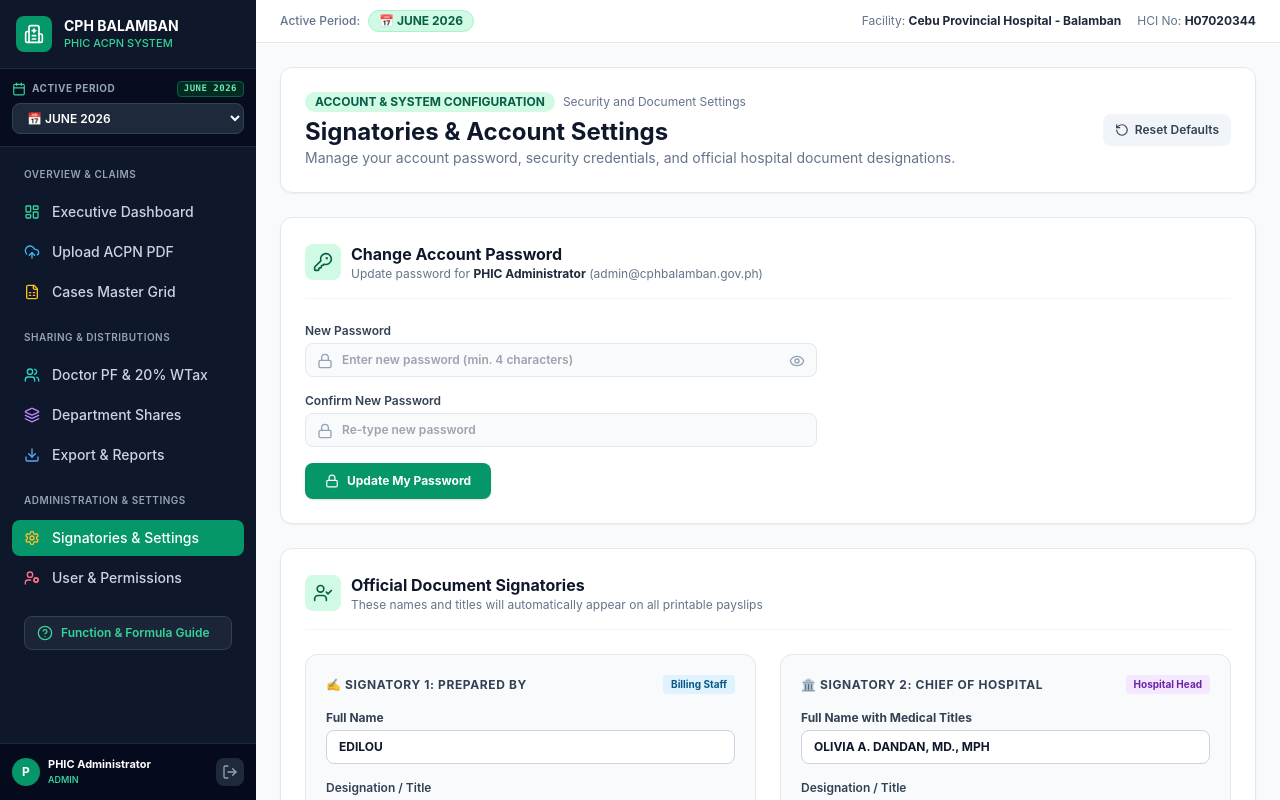
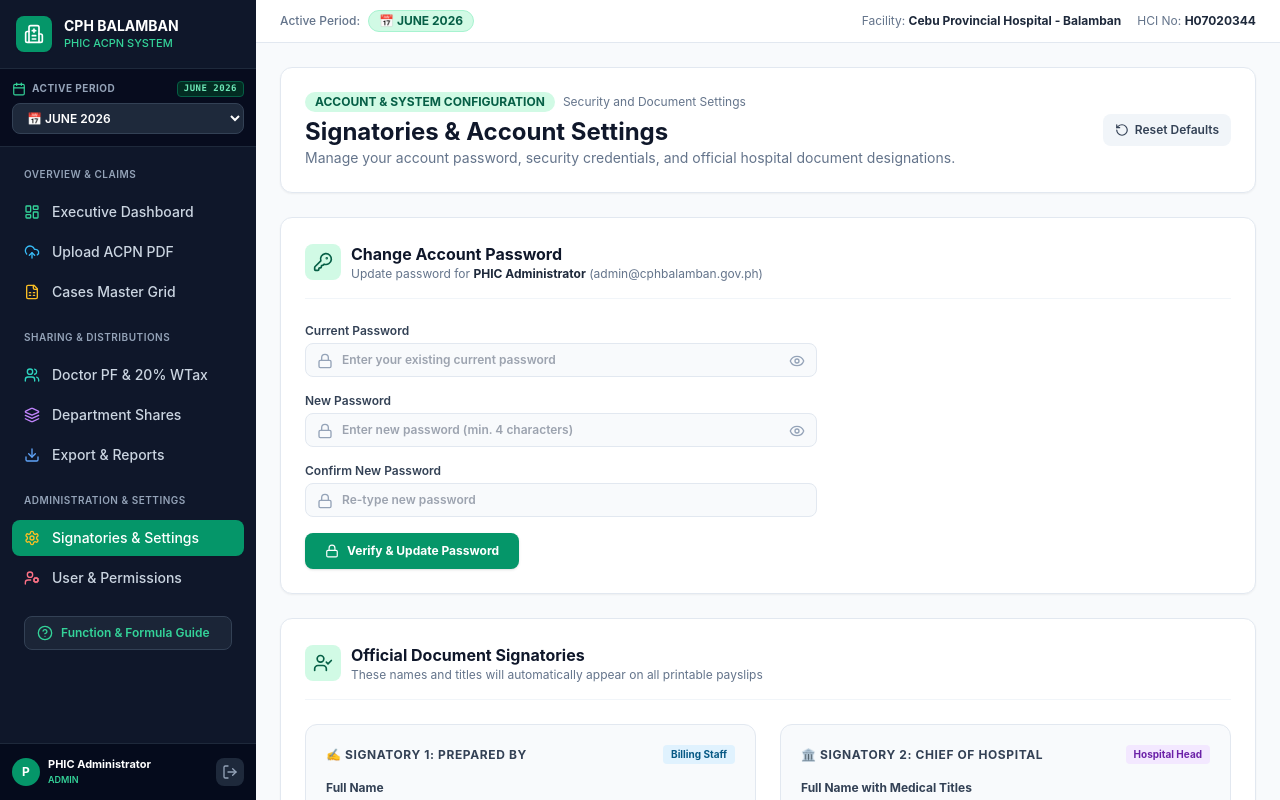
Before and after one commit to pluknigelpasco-cloud/cph-balamban-acpn, a Next.js app: page /settings in a window 1280 px wide. Built offline with nearby package versions, Linux system fonts and the light colour scheme.

Commit message:
Security update: Require current password verification before updating account password in Settings

```diff
--- a/src/app/settings/page.tsx
+++ b/src/app/settings/page.tsx
@@ -33,7 +33,8 @@ export default function SettingsPage() {
   const [currentPassword, setCurrentPassword] = useState('');
   const [newPassword, setNewPassword] = useState('');
   const [confirmPassword, setConfirmPassword] = useState('');
-  const [showPassword, setShowPassword] = useState(false);
+  const [showCurrentPassword, setShowCurrentPassword] = useState(false);
+  const [showNewPassword, setShowNewPassword] = useState(false);
   const [passwordSuccess, setPasswordSuccess] = useState<string | null>(null);
   const [passwordError, setPasswordError] = useState<string | null>(null);
 
@@ -69,11 +70,8 @@ export default function SettingsPage() {
     setPasswordError(null);
     setPasswordSuccess(null);
 
-    if (!newPassword || newPassword.length < 4) {
-      return setPasswordError('New password must be at least 4 characters long.');
-    }
-    if (newPassword !== confirmPassword) {
-      return setPasswordError('New password and confirmation do not match.');
+    if (!currentPassword.trim()) {
+      return setPasswordError('Please enter your current password.');
     }
 
     const savedUsersStr = localStorage.getItem('cph_users_list');
@@ -83,6 +81,25 @@ export default function SettingsPage() {
     }
 
     const userEmail = user?.email || 'admin@cphbalamban.gov.ph';
+    const existingUser = usersList.find(u => u.email.toLowerCase() === userEmail.toLowerCase());
+
+    // Default initial password is 'admin' or 'doctor' if not yet explicitly modified
+    const expectedPassword = existingUser?.password || (user?.role === 'doctor' ? 'doctor' : 'admin');
+
+    if (currentPassword !== expectedPassword) {
+      return setPasswordError('Incorrect current password. Please enter your valid existing password.');
+    }
+
+    if (!newPassword || newPassword.length < 4) {
+      return setPasswordError('New password must be at least 4 characters long.');
+    }
+    if (newPassword === currentPassword) {
+      return setPasswordError('New password must be different from your current password.');
+    }
+    if (newPassword !== confirmPassword) {
+      return setPasswordError('New password and confirmation do not match.');
+    }
+
     const existingIdx = usersList.findIndex(u => u.email.toLowerCase() === userEmail.toLowerCase());
 
     if (existingIdx !== -1) {
@@ -102,7 +119,7 @@ export default function SettingsPage() {
       localStorage.setItem('cph_users_list', JSON.stringify(usersList));
     }
 
-    setPasswordSuccess('Your password has been changed successfully!');
+    setPasswordSuccess('Your password has been updated and verified successfully!');
     setCurrentPassword('');
     setNewPassword('');
     setConfirmPassword('');
@@ -170,12 +187,36 @@ export default function SettingsPage() {
         )}
 
         <form onSubmit={handleChangePassword} className="space-y-4 max-w-lg">
+          {/* Current Password Field */}
+          <div>
+            <label className="block text-xs font-semibold text-slate-700 mb-1">Current Password</label>
+            <div className="relative">
+              <Lock className="w-4 h-4 text-slate-400 absolute left-3 top-2.5" />
+              <input
+                type={showCurrentPassword ? 'text' : 'password'}
+                placeholder="Enter your existing current password"
+                value={currentPassword}
+                onChange={(e) => setCurrentPassword(e.target.value)}
+                className="w-full pl-9 pr-10 py-2 bg-slate-50 border border-slate-200 rounded-lg text-xs font-semibold focus:ring-1 focus:ring-emerald-500"
+                required
+              />
+              <button
+                type="button"
+                onClick={() => setShowCurrentPassword(!showCurrentPassword)}
+                className="absolute right-3 top-2.5 text-slate-400 hover:text-slate-600"
+              >
+                {showCurrentPassword ? <EyeOff className="w-4 h-4" /> : <Eye className="w-4 h-4" />}
+              </button>
+            </div>
+          </div>
+
+          {/* New Password Field */}
           <div>
             <label className="block text-xs font-semibold text-slate-700 mb-1">New Password</label>
             <div className="relative">
               <Lock className="w-4 h-4 text-slate-400 absolute left-3 top-2.5" />
               <input
-                type={showPassword ? 'text' : 'password'}
+                type={showNewPassword ? 'text' : 'password'}
                 placeholder="Enter new password (min. 4 characters)"
                 value={newPassword}
                 onChange={(e) => setNewPassword(e.target.value)}
@@ -184,20 +225,21 @@ export default function SettingsPage() {
               />
               <button
                 type="button"
-                onClick={() => setShowPassword(!showPassword)}
+                onClick={() => setShowNewPassword(!showNewPassword)}
                 className="absolute right-3 top-2.5 text-slate-400 hover:text-slate-600"
               >
-                {showPassword ? <EyeOff className="w-4 h-4" /> : <Eye className="w-4 h-4" />}
+                {showNewPassword ? <EyeOff className="w-4 h-4" /> : <Eye className="w-4 h-4" />}
               </button>
             </div>
           </div>
 
+          {/* Confirm New Password Field */}
           <div>
             <label className="block text-xs font-semibold text-slate-700 mb-1">Confirm New Password</label>
             <div className="relative">
               <Lock className="w-4 h-4 text-slate-400 absolute left-3 top-2.5" />
               <input
-                type={showPassword ? 'text' : 'password'}
+                type={showNewPassword ? 'text' : 'password'}
                 placeholder="Re-type new password"
                 value={confirmPassword}
                 onChange={(e) => setConfirmPassword(e.target.value)}
@@ -211,7 +253,7 @@ export default function SettingsPage() {
             type="submit"
             className="inline-flex items-center gap-2 px-5 py-2.5 bg-emerald-600 hover:bg-emerald-700 text-white text-xs font-bold rounded-lg shadow transition"
           >
-            <Lock className="w-3.5 h-3.5" /> Update My Password
+            <Lock className="w-3.5 h-3.5" /> Verify & Update Password
           </button>
         </form>
       </div>
```
